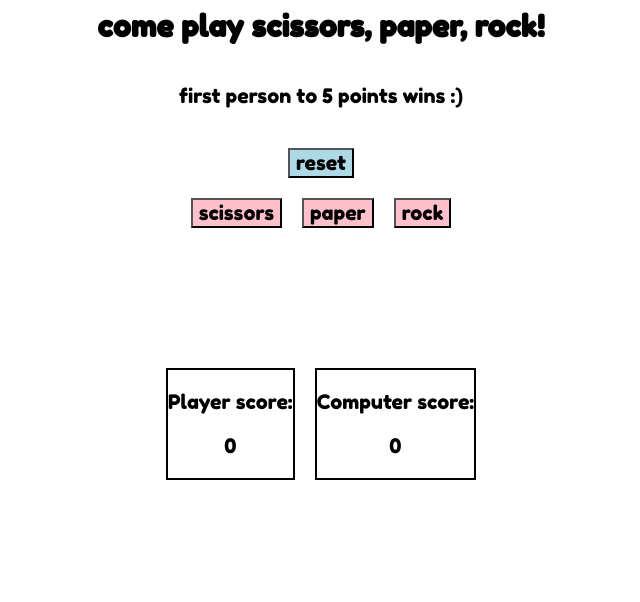
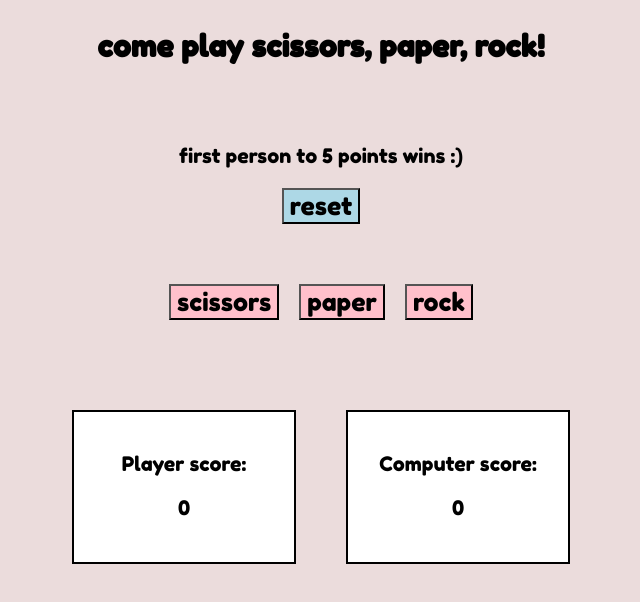
Before and after one commit to goobero/rock_paper_scissors, a plain HTML site: page index.html in a window 1280 px wide. Shown: the whole page, without its empty margins (319-959 px from the left). Drawn offline with Linux system fonts and the light colour scheme.

Commit message:
add style rules

```diff
--- a/index.html
+++ b/index.html
@@ -16,8 +16,10 @@
     <header>
         come play scissors, paper, rock!
     </header>
-    <p>first person to 5 points wins :)</p>
-    <button id="reset">reset</button>
+    <div class="content">
+        <p class="instructions">first person to 5 points wins :)</p>
+        <button id="reset">reset</button>
+    </div>
 
     <div class="buttons">
         <button value="scissors">scissors</button>
--- a/script.js
+++ b/script.js
@@ -44,7 +44,7 @@ const winner = document.getElementById('finalWinner');
 
 reset.addEventListener('click', () => location.reload());
 
-const buttons = document.querySelectorAll('button');
+const buttons = document.querySelectorAll('div.buttons > button');
 buttons.forEach((button) => {
     button.addEventListener('click', (event) => {
         playerSelection = event.target.value;
@@ -55,8 +55,6 @@ buttons.forEach((button) => {
         }
     })
 });
-
-
 
 // Returns random choice of rock, paper, scissors by computer
 
@@ -105,8 +103,9 @@ function game() {
 function endGame() {
     buttons.forEach((button) => button.disabled = true)
     if ((playerScore > computerScore)) {
-        winner.textContent = "you win!"
+        winner.textContent = "*~*~*~*you win! woohoo*~*~*~*"
     } else {
-        winner.textContent = "computer wins!"
+        winner.textContent = "computer wins! better luck next time..."
     }
+    reset.textContent = "play again? :P"
 }
--- a/styles.css
+++ b/styles.css
@@ -16,8 +16,9 @@ body {
     flex-direction: column;
     align-items: center;
     font-family: 'Fredoka One', cursive;
-    gap: 20px;
     font-size: 20px;
+    gap: 10px;
+    background-color: rgb(235, 220, 220);
 }
 
 .buttons {
@@ -27,12 +28,13 @@ body {
 
 button {
     font-family: 'Fredoka One', cursive;
-    font-size: 20px;
+    font-size: 25px;
     background-color: pink;
 }
 
 #reset {
     background-color: lightblue;
+    flex: auto;
 }
 header {
     font-size: 30px;
@@ -41,16 +43,36 @@ header {
 
 .scoreboardContainer {
     display: flex;
-    gap: 20px;
+    gap: 50px;
 }
 
 .playerScoreboard,
 .computerScoreboard {
     border: 2px solid black;
     text-align: center;
+    padding: 20px;
+    width: 180px;
+    height: 110px;
+    background-color: white;
 }
 
-img {
-    width: 100px;
-    height: 100px;
+header {
+    margin-top: 20px;
 }
+.content {
+    margin: 50px;
+    display: flex;
+    flex-direction: column;
+    align-items: center;
+}
+
+.instructions {
+    margin: 20px;
+}
+#roundWinner {
+    margin: 15px;
+}
+
+#finalWinner {
+    margin: 0 0 30px 0;
+}
```
